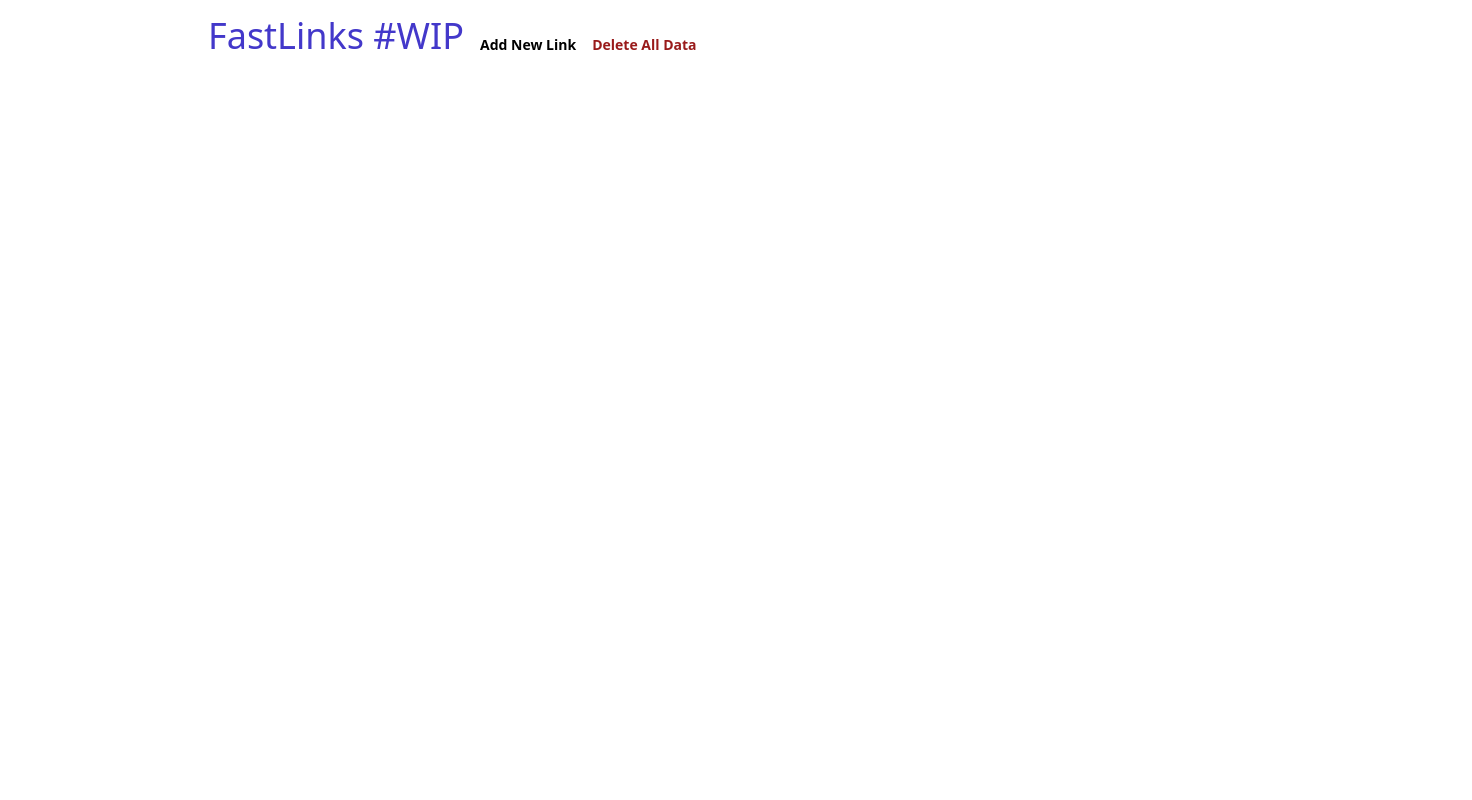
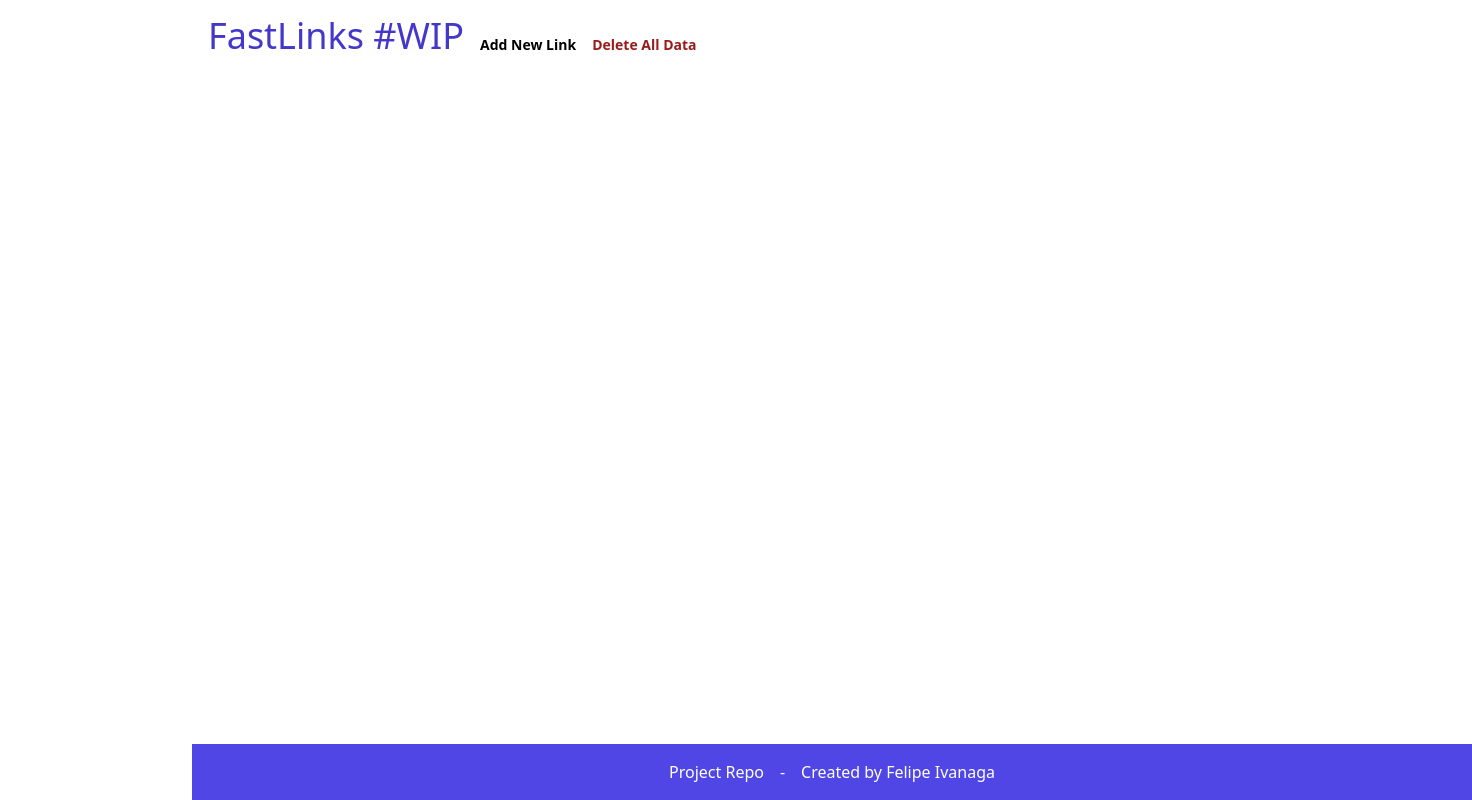
Before and after one commit to FelipeIvanaga/fastlinks, a React (Vite) app: page / in a window 1280 px wide. Shown: the whole page, 1472 px wide, since content can reach past the window. Built offline with nearby package versions, Linux system fonts and the light colour scheme.

Commit message:
add footer

```diff
--- a/src/App.tsx
+++ b/src/App.tsx
@@ -1,6 +1,7 @@
 import { useEffect, useState } from "react";
 import { AddLinkModal } from "./components/AddLinkModal";
 import { CleanAllLinks } from "./components/CleanAllLinks";
+import { Footer } from "./components/Footer";
 import { Link } from "./components/Link";
 
 export type ILink = {
@@ -53,6 +54,7 @@ function App() {
 					<Link link={link} key={index} />
 				))}
 			</div>
+			<Footer />
 		</div>
 	);
 }
--- /dev/null
+++ b/src/components/Footer.tsx
@@ -0,0 +1,9 @@
+export function Footer() {
+	return (
+		<div className="absolute bg-indigo-600 p-4 text-white bottom-0 w-screen flex flex-row justify-center gap-4">
+			<a href="https://github.com/FelipeIvanaga/fastlinks">Project Repo</a>
+			-
+			<a href="https://github.com/FelipeIvanaga">Created by Felipe Ivanaga</a>
+		</div>
+	);
+}
```
